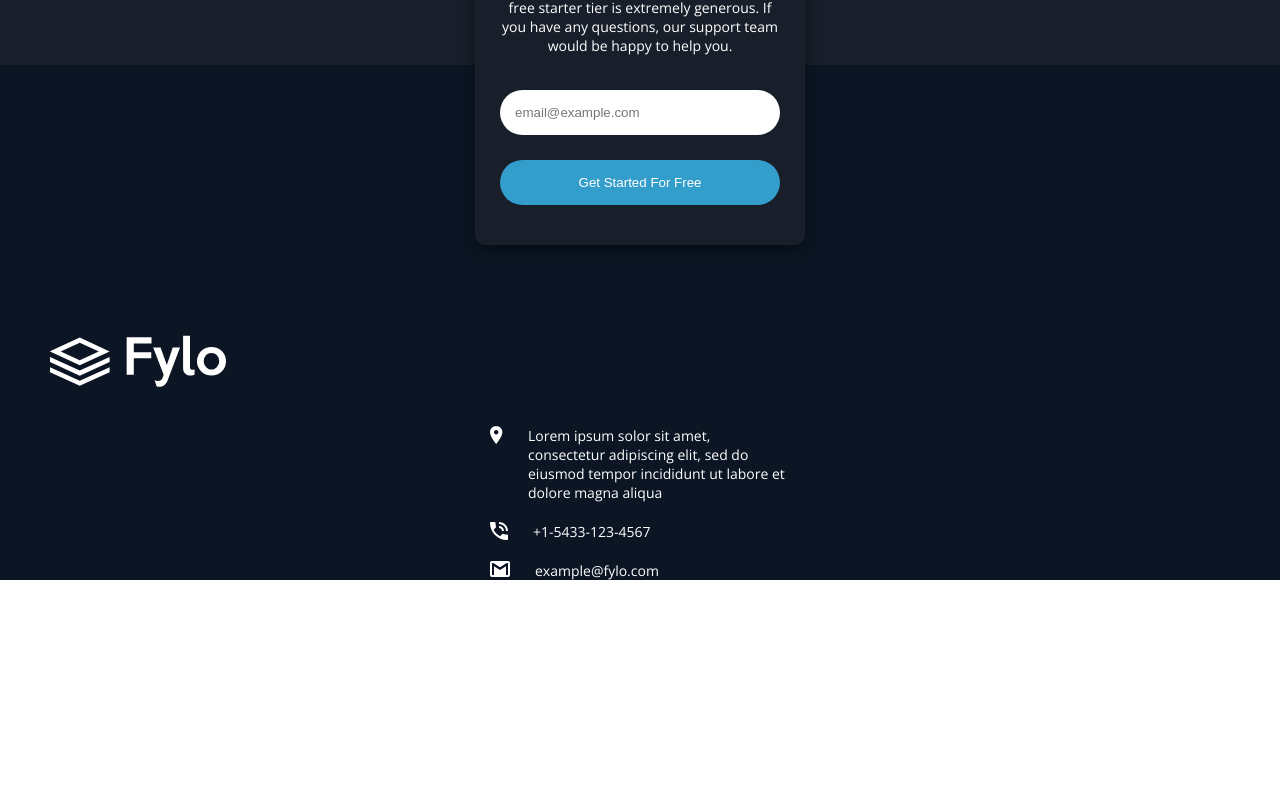
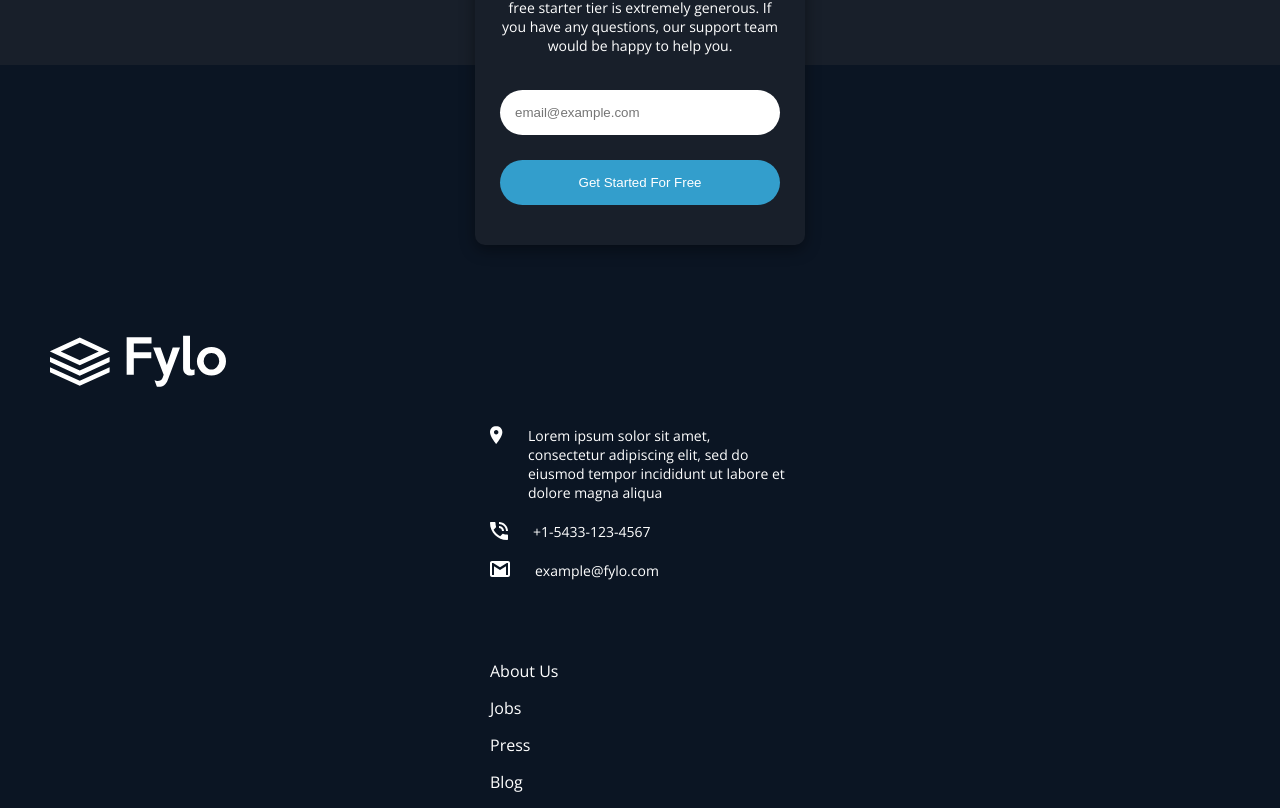
Before and after one commit to CarlosESRosa/Frontend-Mentor, a React (Create React App) app in the folder fylo-landing-page/: page / in a window 1280 px wide. Shown: the part 3074-3882 px from the top of the page. Before the commit the page ends 3674 px from the top, so only its background shows below. Built offline with nearby package versions, Linux system fonts and the light colour scheme.

Commit message:
feat: :sparkles: About us section

```diff
--- a/fylo-landing-page/src/App.js
+++ b/fylo-landing-page/src/App.js
@@ -24,6 +24,7 @@ import "./css/GetStarted.css";
 import "./css/EarlyAccess.css";
 import "./css/StayProductive.css";
 import "./css/CompanyInfos.css";
+import "./css/AboutUs.css";
 
 function App() {
   return (
@@ -129,6 +130,14 @@ function App() {
           <p>example@fylo.com</p>
         </div>
       </div>
+      <div className="about-us">
+        <ul>
+          <li>About Us</li>
+          <li>Jobs</li>
+          <li>Press</li>
+          <li>Blog</li>
+        </ul>
+      </div>
     </main>
   );
 }
--- /dev/null
+++ b/fylo-landing-page/src/css/AboutUs.css
@@ -0,0 +1,18 @@
+.about-us {
+  background-color: var(--footerBG);
+  padding-top: 80px;
+  margin-top: -20px;
+}
+
+.about-us ul {
+  width: 300px;
+  margin: auto;
+}
+
+.about-us ul li {
+  list-style: none;
+  color: var(--Neutral);
+  font-weight: 400;
+  font-size: 16px;
+  padding-bottom: 15px;
+}
```
